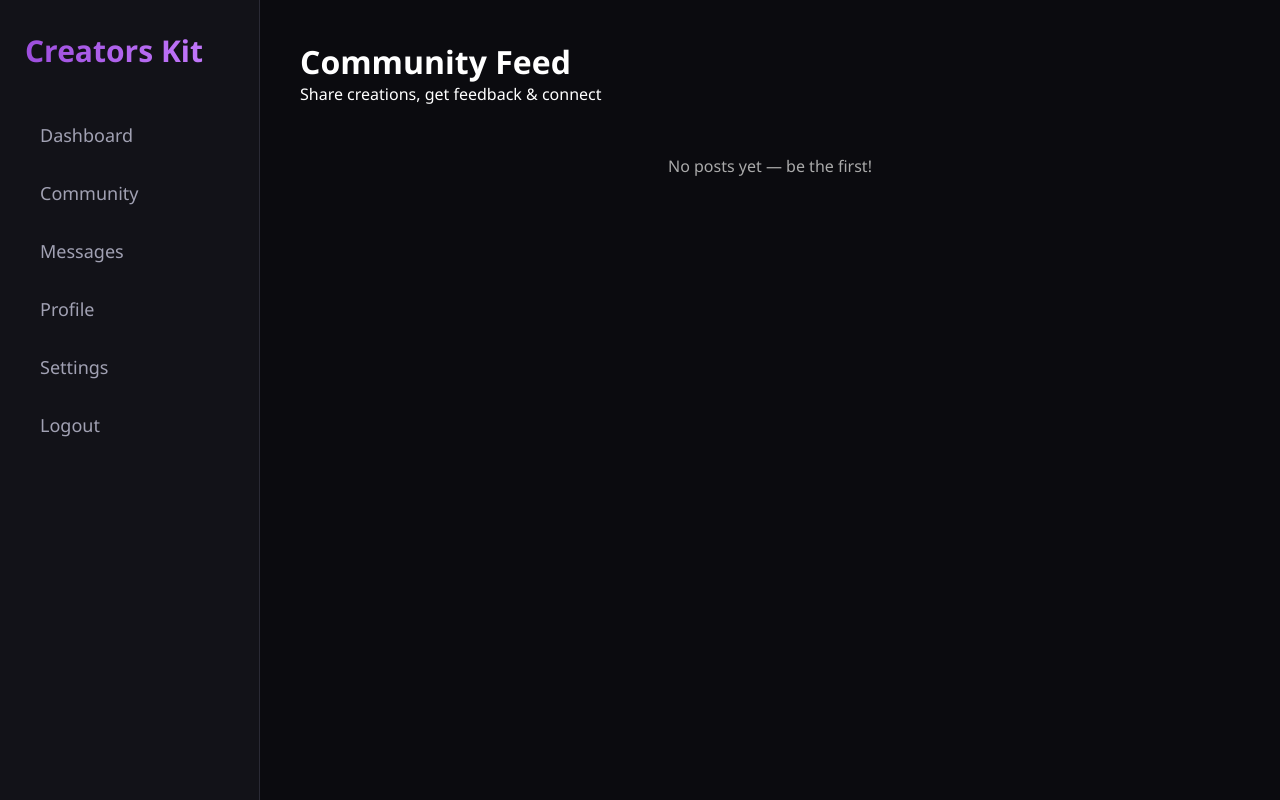
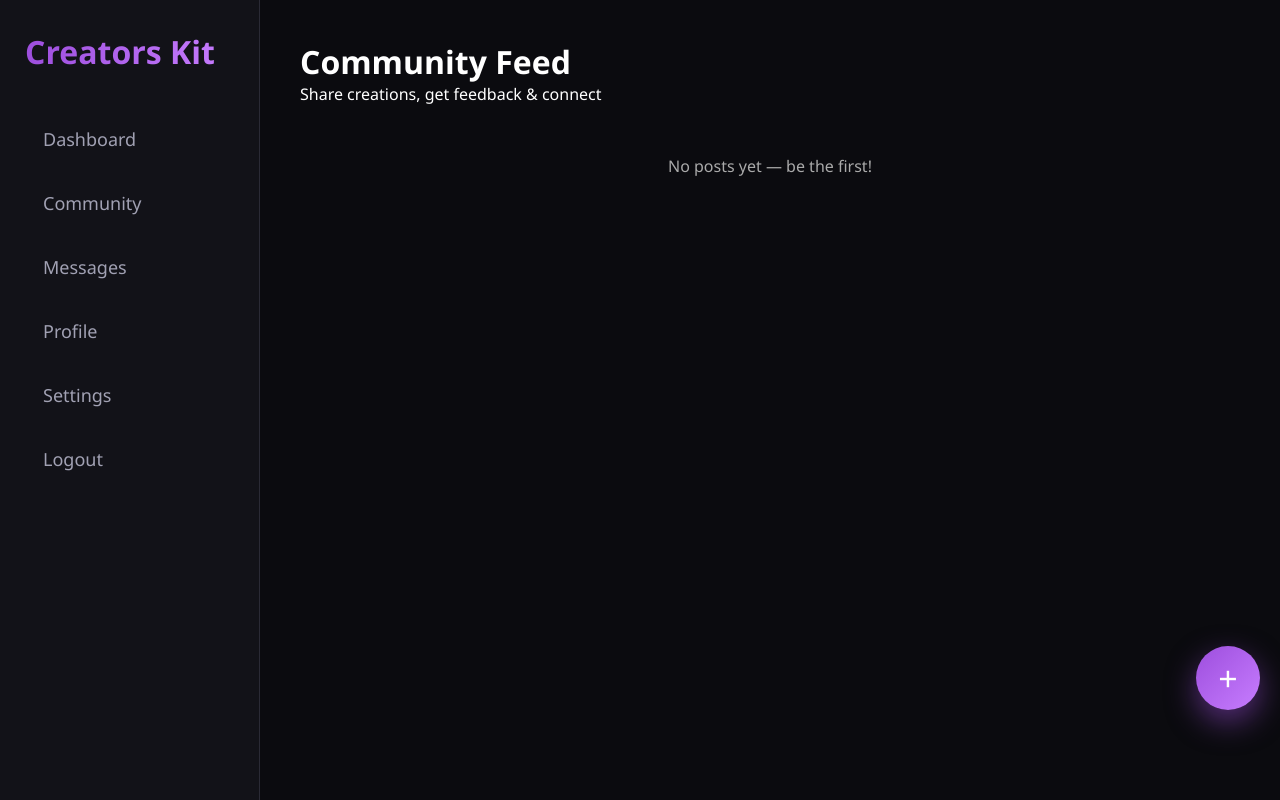
Before and after one commit to drwttierney-wq/Creatorskit, a Flask app: page /community in a window 1280 px wide. Run offline with Flask 3, Linux system fonts and the light colour scheme; the visitor is signed in with stand-in values (Sample User, id 1); parts of the project's set-up code (start-up, migrations or seed data) failed here and were passed over.

Commit message:
Update base.html

```diff
--- a/templates/base.html
+++ b/templates/base.html
@@ -14,86 +14,67 @@
     --muted: #a1a1b3;
     --accent1: #9d4edd;
     --accent2: #c77dff;
+    --shadow: rgba(157,78,221,0.25);
+    --hover-bg: rgba(199,125,255,0.15);
+    --fab-shadow: rgba(157,78,221,0.5);
 }
 
-        * {
-            margin: 0;
-            padding: 0;
-            box-sizing: border-box;
-        }
-
+* { margin: 0; padding: 0; box-sizing: border-box; }
 body {
     background: var(--bg);
     color: var(--text);
     font-family: "Segoe UI", system-ui, sans-serif;
     min-height: 100vh;
     display: flex;
+    transition: background 0.3s;
 }
+a { text-decoration: none; color: inherit; }
 
-        a {
-            text-decoration: none;
-            color: inherit;
-        }
-
-        /* ---------------------
-           SIDEBAR (DESKTOP)
-        --------------------- */
+/* ===== SIDEBAR ===== */
 .sidebar {
     display: none;
-        }
-
-        @media (min-width: 900px) {
-            .sidebar {
-                display: flex;
     flex-direction: column;
     width: 260px;
     background: var(--panel);
     border-right: 1px solid var(--border);
     padding: 30px 25px;
 }
-
 .sidebar .logo {
-                font-size: 30px;
-                font-weight: 800;
+    font-size: 32px;
+    font-weight: 900;
     margin-bottom: 40px;
     background: linear-gradient(90deg, var(--accent1), var(--accent2));
     -webkit-background-clip: text;
     -webkit-text-fill-color: transparent;
 }
-
 .sidebar nav a {
     display: block;
-                padding: 12px 15px;
-                margin-bottom: 10px;
+    padding: 14px 18px;
+    margin-bottom: 12px;
     border-radius: 12px;
     color: var(--muted);
     font-size: 18px;
     transition: 0.2s;
 }
-
 .sidebar nav a:hover {
-                background: rgba(199,125,255,0.15);
+    background: var(--hover-bg);
     color: white;
+    transform: translateX(5px);
 }
+@media (min-width: 900px) {
+    .sidebar { display: flex; }
 }
 
-        /* ---------------------
-           MAIN AREA
-        --------------------- */
-        .main {
-            flex: 1;
-            display: flex;
-            flex-direction: column;
-            min-height: 100vh;
-        }
+/* ===== MAIN AREA ===== */
+.main { flex: 1; display: flex; flex-direction: column; min-height: 100vh; }
 
+/* ===== HEADER (mobile only) ===== */
 header {
     background: var(--panel);
     border-bottom: 1px solid var(--border);
     padding: 15px;
     text-align: center;
 }
-
 header .logo {
     font-size: 26px;
     font-weight: 800;
@@ -101,29 +82,22 @@
     -webkit-background-clip: text;
     -webkit-text-fill-color: transparent;
 }
-
 @media (min-width: 900px) {
-            header {
-                display: none;
-            }
+    header { display: none; }
 }
 
+/* ===== CONTENT ===== */
 .content {
     flex: 1;
     padding: 20px;
-            padding-bottom: 100px;
+    padding-bottom: 100px; /* space for bottom nav */
+    transition: padding 0.3s;
+}
+@media (min-width: 900px) {
+    .content { padding: 40px; padding-bottom: 40px; }
 }
 
-        @media (min-width: 900px) {
-            .content {
-                padding: 40px;
-                padding-bottom: 40px;
-            }
-        }
-
-        /* ---------------------
-           BOTTOM NAV (MOBILE)
-        --------------------- */
+/* ===== BOTTOM NAV ===== */
 .bottom-nav {
     position: fixed;
     bottom: 0;
@@ -136,61 +110,48 @@
     justify-content: space-around;
     align-items: center;
     z-index: 100;
+    transition: transform 0.3s;
 }
+.bottom-nav a {
+    font-size: 26px;
+    color: var(--muted);
+    transition: transform 0.2s, color 0.2s;
+}
+.bottom-nav a:hover { color: white; transform: scale(1.2); }
+@media (min-width: 900px) { .bottom-nav { display: none; } }
 
-        .bottom-nav a {
-            font-size: 24px;
-            color: var(--muted);
-        }
-
-        .bottom-nav a:hover {
-            color: white;
-        }
-
-        @media (min-width: 900px) {
-            .bottom-nav {
-                display: none;
-            }
-        }
-
-        /* ---------------------
-           FLOATING POST BUTTON
-        --------------------- */
+/* ===== FLOATING ACTION BUTTON ===== */
 .fab {
     position: fixed;
     bottom: 90px;
     right: 20px;
-            width: 60px;
-            height: 60px;
+    width: 64px;
+    height: 64px;
     border-radius: 50%;
     background: linear-gradient(135deg, var(--accent1), var(--accent2));
     display: flex;
     align-items: center;
     justify-content: center;
-            font-size: 32px;
-            box-shadow: 0 10px 30px rgba(157,78,221,0.5);
+    font-size: 34px;
+    box-shadow: 0 12px 30px var(--fab-shadow);
     z-index: 101;
+    cursor: pointer;
+    transition: transform 0.2s;
 }
+.fab:hover { transform: scale(1.1) rotate(10deg); }
+.fab a { color: white; }
 
-        .fab:hover {
-            transform: scale(1.05);
-        }
+/* ===== CONDITIONAL LOGIN VISIBILITY ===== */
+{% if not session.user %}
+.sidebar, header, .bottom-nav, .fab { display: none !important; }
+{% endif %}
 
-        .fab a {
-            color: white;
-        }
-
-        @media (min-width: 900px) {
-            .fab {
-                display: none;
-            }
-        }
 </style>
 </head>
 <body>
 
-    <!-- DESKTOP SIDEBAR -->
-    {% if session.get('user') %}
+<!-- SIDEBAR (desktop) -->
+{% if session.user %}
 <aside class="sidebar">
     <div class="logo">Creators Kit</div>
     <nav>
@@ -206,7 +167,7 @@
 
 <!-- MAIN -->
 <div class="main">
-        {% if session.get('user') %}
+    {% if session.user %}
     <header>
         <div class="logo">Creators Kit</div>
     </header>
@@ -218,7 +179,7 @@
 </div>
 
 <!-- MOBILE NAV & FAB -->
-    {% if session.get('user') %}
+{% if session.user %}
 <nav class="bottom-nav">
     <a href="/dashboard">🏠</a>
     <a href="/community">🌐</a>
```
Lines whose indentation alone changed are shown as unchanged.
